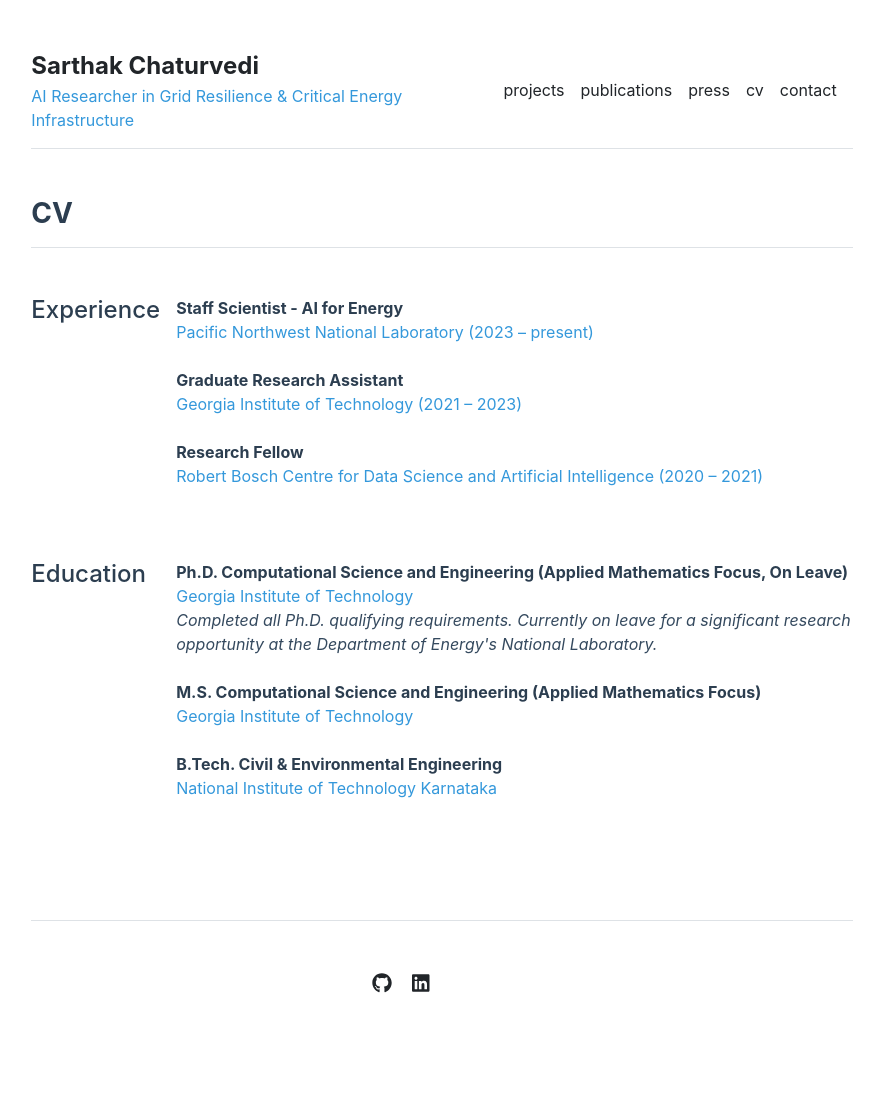
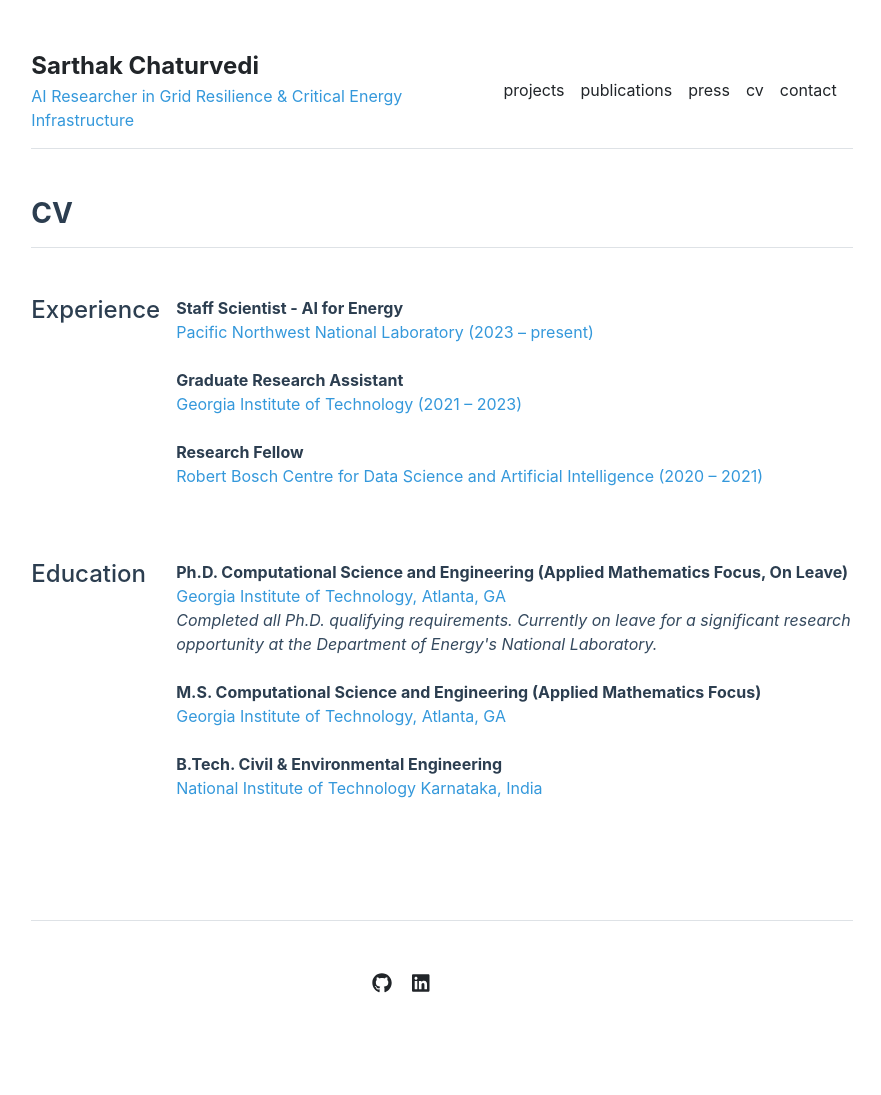
Before and after one commit to sarthakchat/sarthakchat.github.io, a Jekyll site: the page built from cv.md, in a window 1280 px wide. Shown: the whole page, without its empty margins (198-1079 px from the left). Built offline with Jekyll 4.4.1, drawn with Linux system fonts in a browser that asks for light colours.

Commit message:
Update education.yml

```diff
--- a/_data/cv/education.yml
+++ b/_data/cv/education.yml
@@ -1,12 +1,12 @@
 - title: 'Ph.D. Computational Science and Engineering (Applied Mathematics Focus, On Leave)'
-  description: 'Georgia Institute of Technology'
+  description: 'Georgia Institute of Technology, Atlanta, GA'
   details: "Completed all Ph.D. qualifying requirements. Currently on leave for a significant research opportunity at the Department of Energy's National Laboratory."
   image: "assets/img/extended-RGB.png"
 
 - title: 'M.S. Computational Science and Engineering (Applied Mathematics Focus)'
-  description: 'Georgia Institute of Technology'
+  description: 'Georgia Institute of Technology, Atlanta, GA'
   image: "assets/img/extended-RGB.png"
 
 - title: 'B.Tech. Civil & Environmental Engineering'
-  description: 'National Institute of Technology Karnataka'
+  description: 'National Institute of Technology Karnataka, India'
   #image: "assets/img/NITK_Emblem.png"
```
